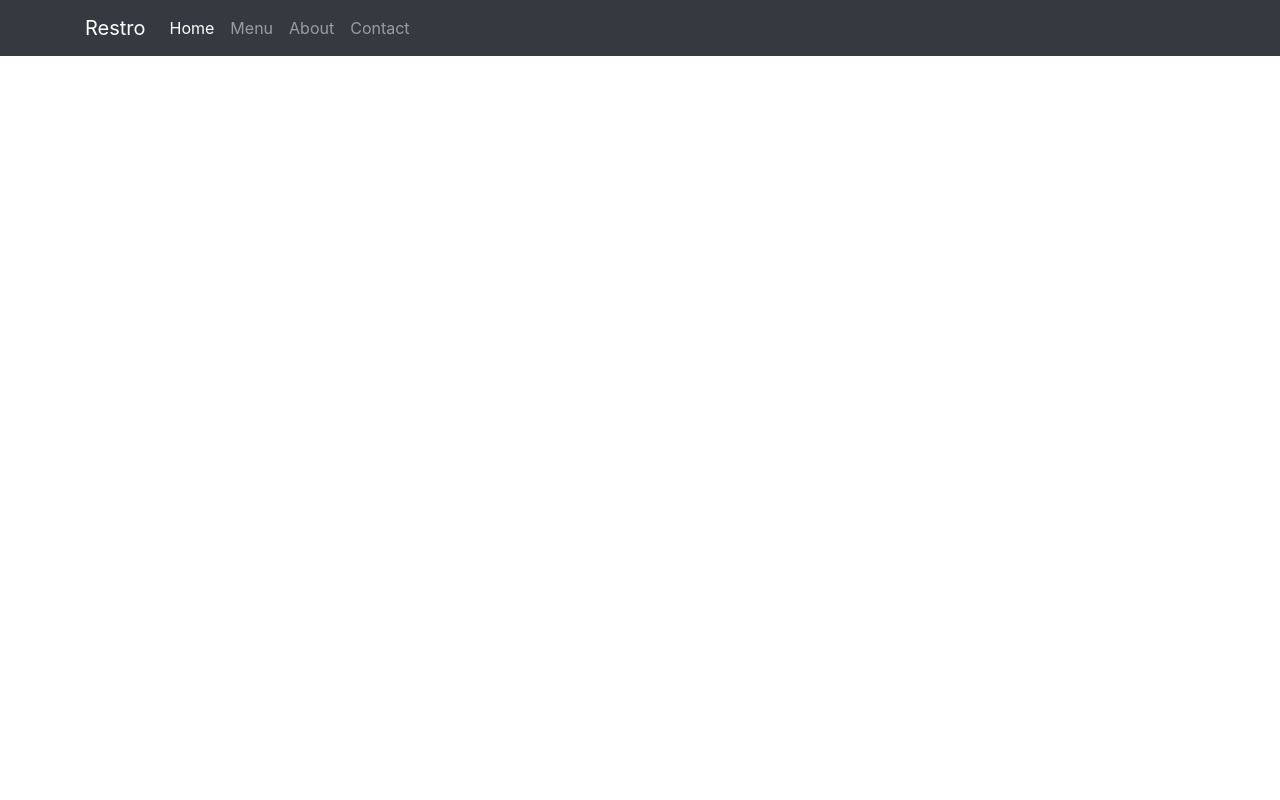
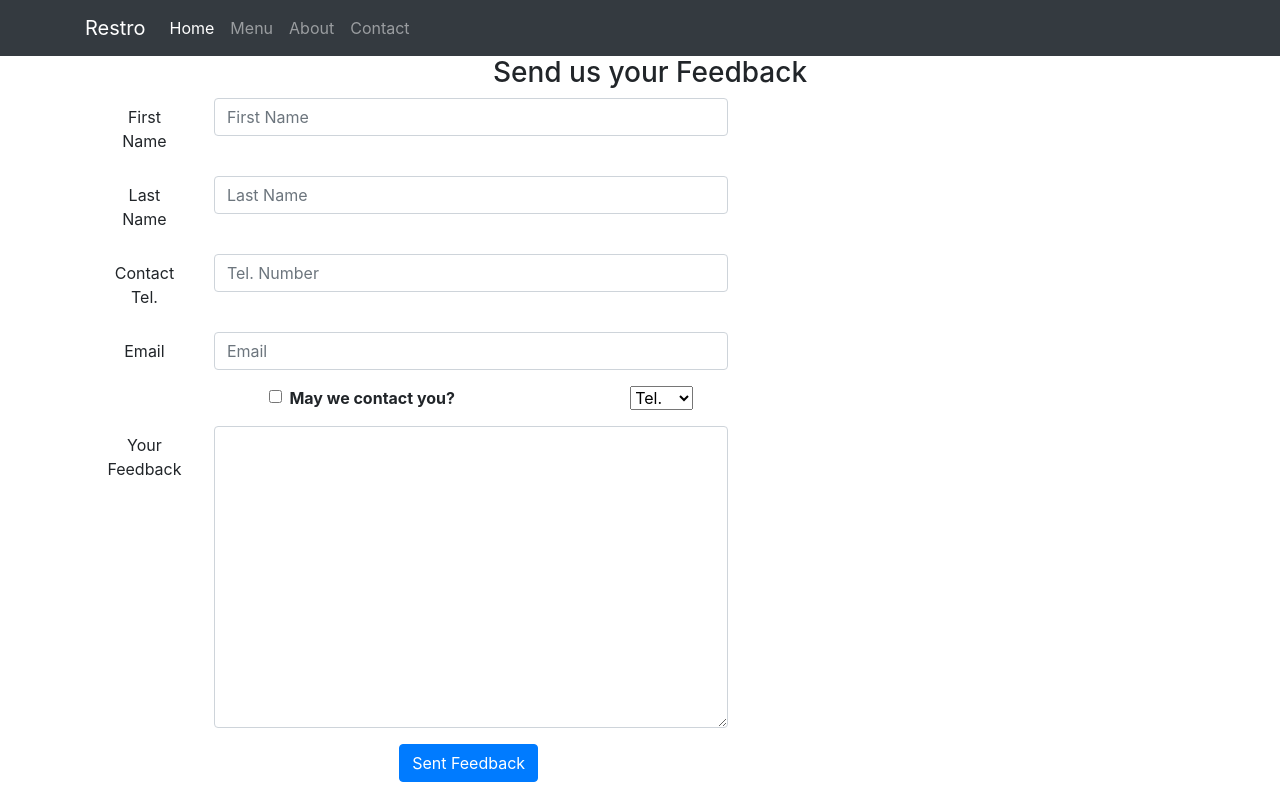
Before and after one commit to Horraira/react-restaurant, a React (Create React App) app: page /contact in a window 1280 px wide. Built offline with nearby package versions, Linux system fonts and the light colour scheme.

Commit message:
Contact form design created

```diff
--- a/src/components/body/Contact.js
+++ b/src/components/body/Contact.js
@@ -1,7 +1,135 @@
 import React, { Component } from "react";
+import { Button, Form, FormGroup, Label, Input, Col } from "reactstrap";
 
 export default class Contact extends Component {
+  constructor(props) {
+    super(props);
+    this.state = {
+      firstname: "",
+      lastname: "",
+      telnum: "",
+      email: "",
+      agree: false,
+      contactType: "Tel.",
+      message: "",
+    };
+  }
   render() {
-    return <div></div>;
+    return (
+      <div className="container">
+        <div
+          className="row row-content"
+          style={{ paddingLeft: "20px", textAling: "left" }}
+        >
+          <div className="col-12">
+            <h3>Send us your Feedback</h3>
+          </div>
+          <div className="col-12 col-md-7">
+            <Form>
+              <FormGroup row>
+                <Label htmlFor="firstname" md={2}>
+                  First Name
+                </Label>
+                <Col md={10}>
+                  <Input
+                    type="text"
+                    name="firstname"
+                    placeholder="First Name"
+                    value={this.state.firstname}
+                  />
+                </Col>
+              </FormGroup>
+
+              <FormGroup row>
+                <Label htmlFor="lastname" md={2}>
+                  Last Name
+                </Label>
+                <Col md={10}>
+                  <Input
+                    type="text"
+                    name="lastname"
+                    placeholder="Last Name"
+                    value={this.state.lastname}
+                  />
+                </Col>
+              </FormGroup>
+
+              <FormGroup row>
+                <Label htmlFor="telnum" md={2}>
+                  Contact Tel.
+                </Label>
+                <Col md={10}>
+                  <Input
+                    type="tel"
+                    name="telnum"
+                    placeholder="Tel. Number"
+                    value={this.state.telnum}
+                  />
+                </Col>
+              </FormGroup>
+
+              <FormGroup row>
+                <Label htmlFor="email" md={2}>
+                  Email
+                </Label>
+                <Col md={10}>
+                  <Input
+                    type="email"
+                    name="email"
+                    placeholder="Email"
+                    value={this.state.email}
+                  />
+                </Col>
+              </FormGroup>
+
+              <FormGroup row>
+                <Col md={{ size: 6, offset: 2 }}>
+                  <FormGroup check>
+                    <Label check>
+                      <Input
+                        type="checkbox"
+                        name="agree"
+                        checked={this.state.agree}
+                      />
+                      <strong>May we contact you?</strong>
+                    </Label>
+                  </FormGroup>
+                </Col>
+                <Col md={{ size: 3, offset: 1 }}>
+                  <Input
+                    type="select"
+                    name="contactType"
+                    value={this.state.contactType}
+                  >
+                    <option>Tel.</option>
+                    <option>Email</option>
+                  </Input>
+                </Col>
+              </FormGroup>
+              <FormGroup row>
+                <Label htmlFor="message" md={2}>
+                  Your Feedback
+                </Label>
+                <Col md={10}>
+                  <Input
+                    type="textarea"
+                    name="message"
+                    value={this.state.message}
+                    rows="12"
+                  ></Input>
+                </Col>
+              </FormGroup>
+              <FormGroup>
+                <Col md={{ size: 10, offset: 2 }}>
+                  <Button type="submit" color="primary">
+                    Sent Feedback
+                  </Button>
+                </Col>
+              </FormGroup>
+            </Form>
+          </div>
+        </div>
+      </div>
+    );
   }
 }
```
